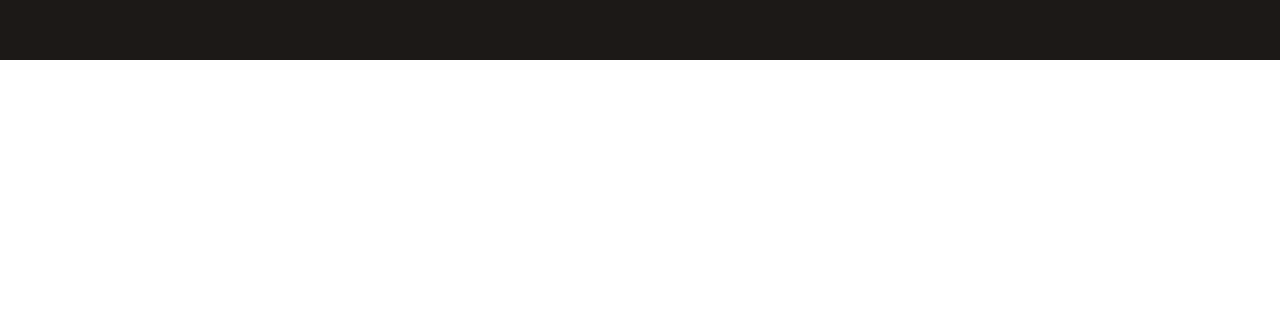
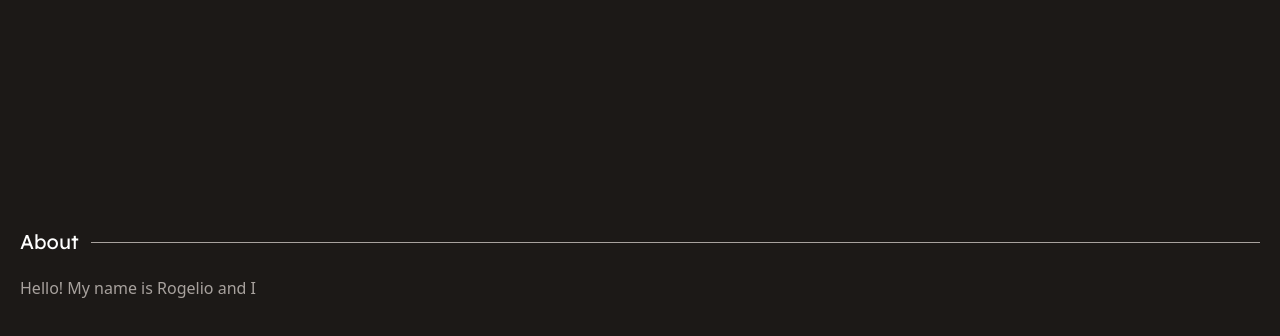
Before and after one commit to realnifty/react-portfolio-v2, a React (Create React App) app: page / in a window 1280 px wide. Shown: the part 740-1076 px from the top of the page. Before the commit the page ends 800 px from the top, so only its background shows below. Built offline with nearby package versions, Linux system fonts and the light colour scheme.

Commit message:
created about section, minor UI enhancements

```diff
--- a/src/App.js
+++ b/src/App.js
@@ -1,12 +1,14 @@
 import Nav from './components/Nav'
 import Jumbotron from './components/Jumbotron';
+import About from './components/About';
 
 function App() {
   return (
     <>
-      <main className="bg-stone-900 h-screen w-screen">
+      <main className="">
         <Nav />
-        <Jumbotron/>
+        <Jumbotron />
+        <About/>
       </main>
     </>
   );
--- /dev/null
+++ b/src/components/About/index.js
@@ -0,0 +1,17 @@
+import React from 'react';
+
+function About() {
+    return (
+        <section className='mx-5 py-10 h-screen' id='about'>
+            <div className='flex items-center'>
+                <h1 className="text-white text-xl font-readex mr-3">About</h1>
+                <div className='h-px w-full bg-stone-400'></div>
+            </div>
+            <div className='text-stone-400 my-5'>
+                <p>Hello! My name is Rogelio and I </p>
+            </div>
+        </section>
+    )
+}
+
+export default About;
--- a/src/components/Jumbotron/index.js
+++ b/src/components/Jumbotron/index.js
@@ -4,7 +4,7 @@ import React from "react";
 function Jumbotron() {
     return (
         <>
-            <section className="m-5">
+            <section className="m-5 h-screen">
                 <div className="">
                     <div>
                         <h1 className="font-fig text-orange-400 text-md">Hey! My name's</h1>
--- a/src/components/Nav/index.js
+++ b/src/components/Nav/index.js
@@ -14,7 +14,7 @@ function Nav() {
     const [showSidebar, setShowSidebar] = useState(false);
   return (
     <>
-    <Sidebar showSidebar={showSidebar}/>
+    <Sidebar showSidebar={showSidebar} setShowSidebar={setShowSidebar}/>
       <header className="flex justify-between">
         <div className="flex z-30 justify-between items-center w-full m-5">
             <h1 className="font-readex text-3xl text-orange-400">RP</h1>
--- a/src/components/Sidebar/index.js
+++ b/src/components/Sidebar/index.js
@@ -1,7 +1,7 @@
 import React from "react";
 
 function Sidebar(props) {
-    const {showSidebar} = props;
+    const {showSidebar, setShowSidebar} = props;
 
     const sections = [
       { name: "About", link: "#about" },
@@ -14,7 +14,7 @@ function Sidebar(props) {
             <aside className={` ${showSidebar ? 'translate-x-0' : 'translate-x-full'} ease-in-out duration-200 top-0 right-0 fixed w-3/5 text-center text-stone-400 bg-stone-800 h-screen font-fig`}>
                 <ul className="mt-20 mb-5">
                 {sections.map((section) => (
-                    <li key={section.name} className="my-3 text-lg">
+                    <li onClick={() => setShowSidebar(!showSidebar)} key={section.name} className="my-3 text-lg">
                     <a href={section.link}>{section.name}</a>
                     </li>
                 ))}
--- a/src/index.css
+++ b/src/index.css
@@ -2,3 +2,8 @@
 @tailwind base;
 @tailwind components;
 @tailwind utilities;
+
+html {
+    background-color: #1c1917 !important;
+    scroll-behavior: smooth !important;
+}
```
